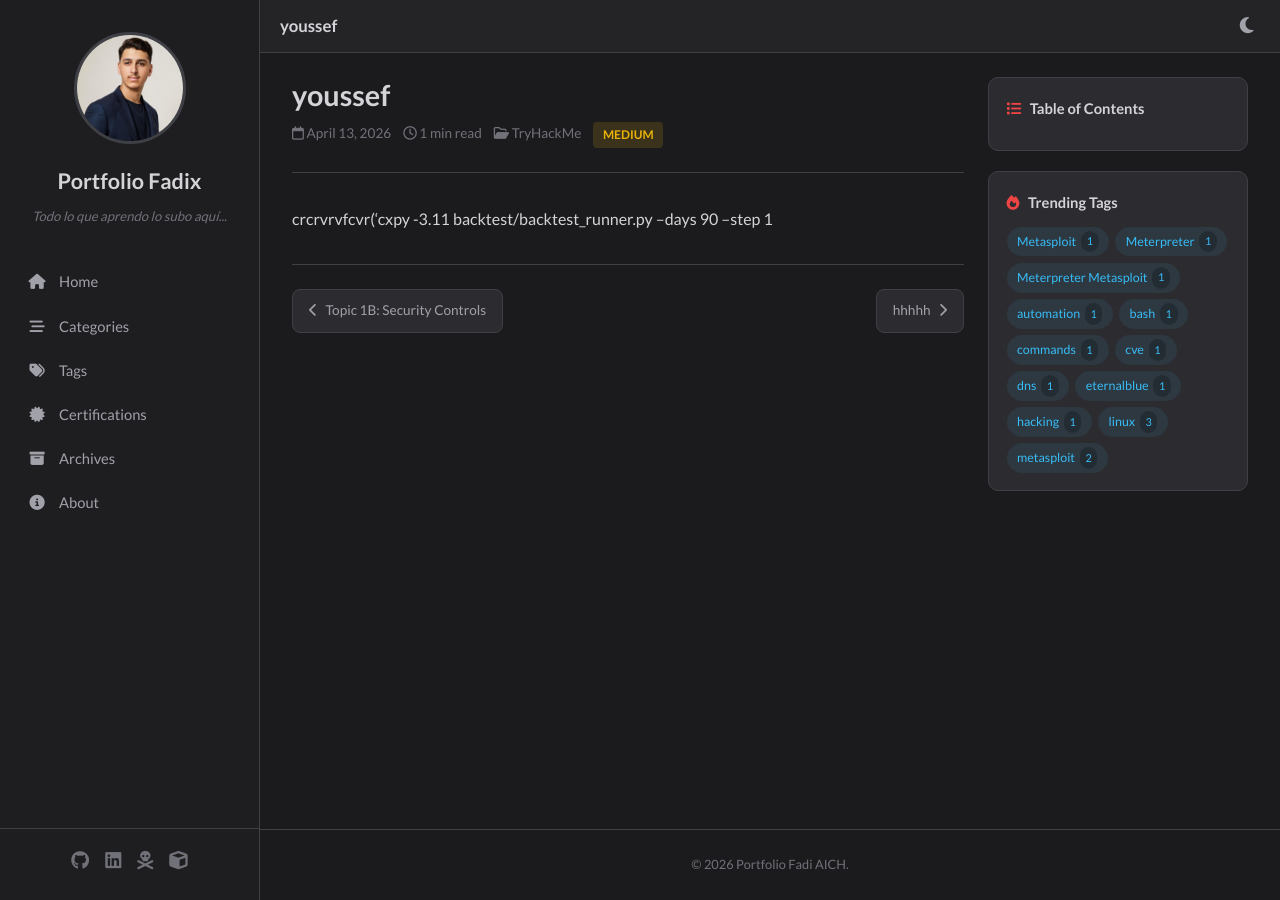
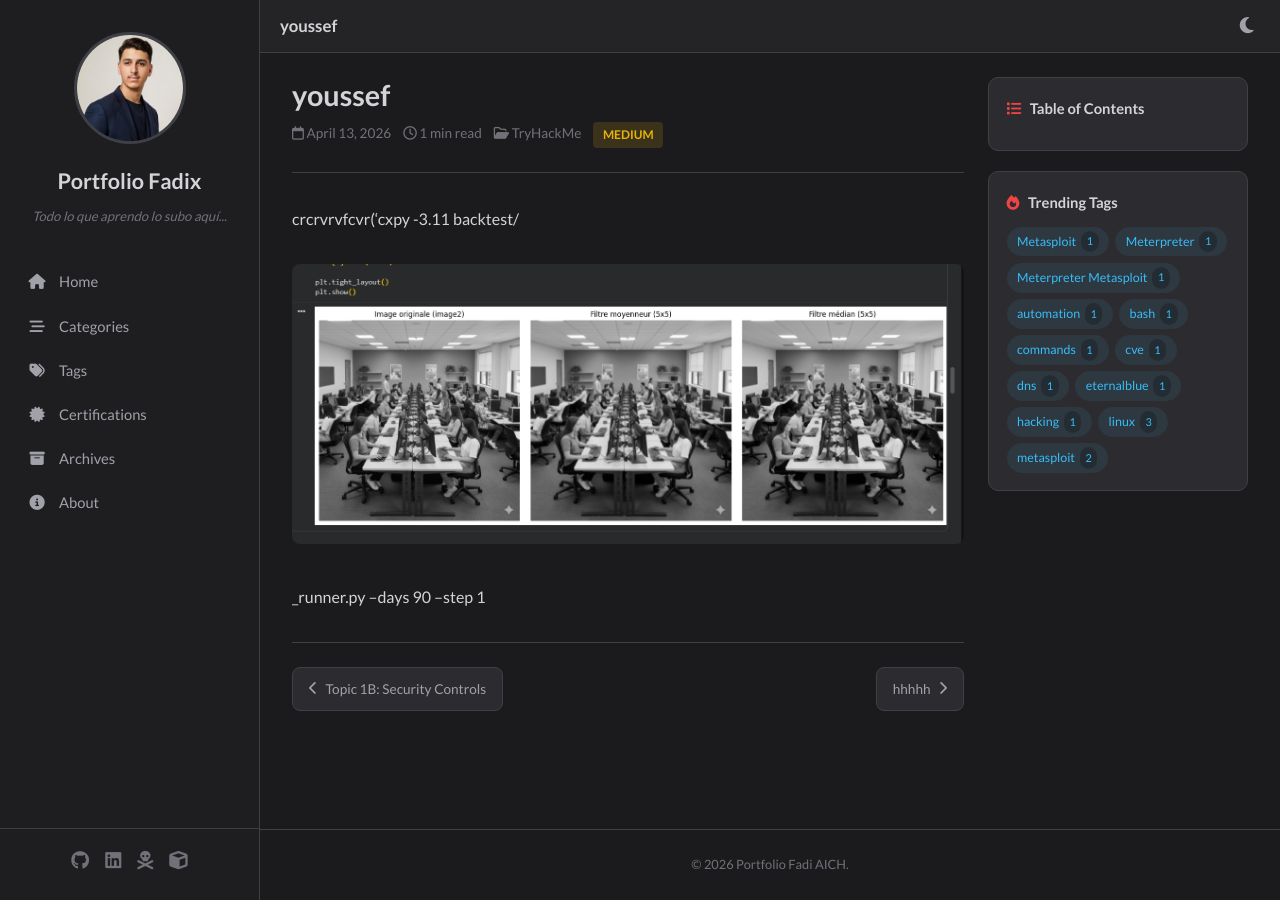
Before and after one commit to Fadi-AICH/Fadi-AICH.github.io, a Jekyll site: the page built from _posts/2026-04-13-youssef.md, in a window 1280 px wide. Built offline with Jekyll 4.4.1, drawn with Linux system fonts in a browser that asks for light colours.

Commit message:
Update Note “2026-04-13-youssef”

```diff
--- a/_posts/2026-04-13-youssef.md
+++ b/_posts/2026-04-13-youssef.md
@@ -6,4 +6,8 @@ categories:
 difficulty: Medium
 toc: true
 ---
-crcrvrvfcvr('cxpy -3.11 backtest/backtest_runner.py --days 90 --step 1
+crcrvrvfcvr('cxpy -3.11 backtest/
+
+![](/assets/img/capture-d-écran-2026-03-30-094100.png)
+
+_runner.py --days 90 --step 1
```
Also changed, not shown: assets/img/capture-d-écran-2026-03-30-094100.png (added).
